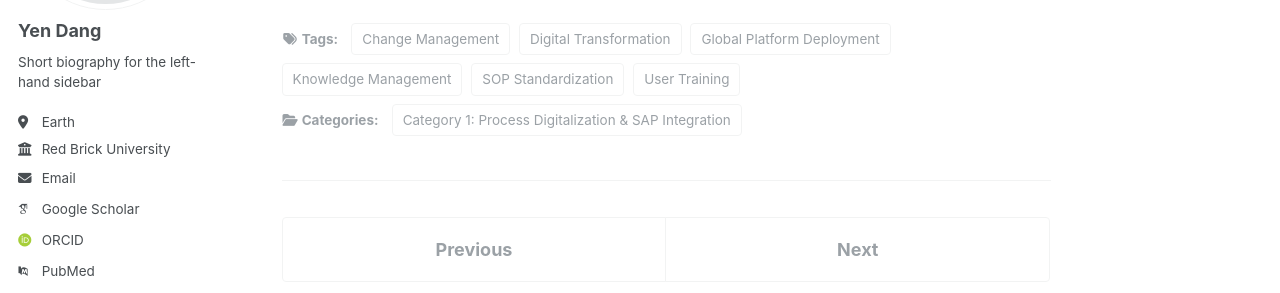
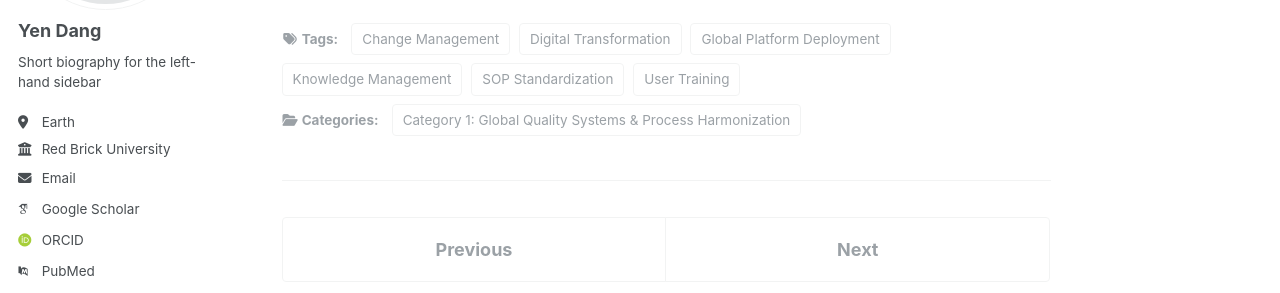
Before and after one commit to yen010390/yen010390.github.io, a Jekyll site: the page built from _project/c01-AskDelphi.md, in a window 1280 px wide and 900 px high, scrolled down 1240 px. Shown: the part 264-557 px from the top of the window. Built offline with Jekyll 4.4.1, drawn with Linux system fonts in a browser that asks for light colours; some web fonts are replaced.

Commit message:
Update c01-AskDelphi.md

```diff
--- a/_project/c01-AskDelphi.md
+++ b/_project/c01-AskDelphi.md
@@ -2,8 +2,8 @@
 title: "Digitalization of Documentation & Training with AskDelphi"
 excerpt: "Translating complex SOPs into accessible, multilingual video tutorials, driving user adoption, and demonstrating value through reduced training costs and accelerated onboarding."
 collection: project
-category: "Category 1: Process Digitalization & SAP Integration"
-tag: ["Digital Transformation", "Global Platform Deployment", "Change Management", "Knowledge Management", "SOP Standardization", "User Training"]
+category: "Category 1: Global Quality Systems & Process Harmonization"
+tags: ["Digital Transformation", "Global Platform Deployment", "Change Management", "Knowledge Management", "SOP Standardization", "User Training"]
 ---
 
 ## 📄 Project Description:
```
